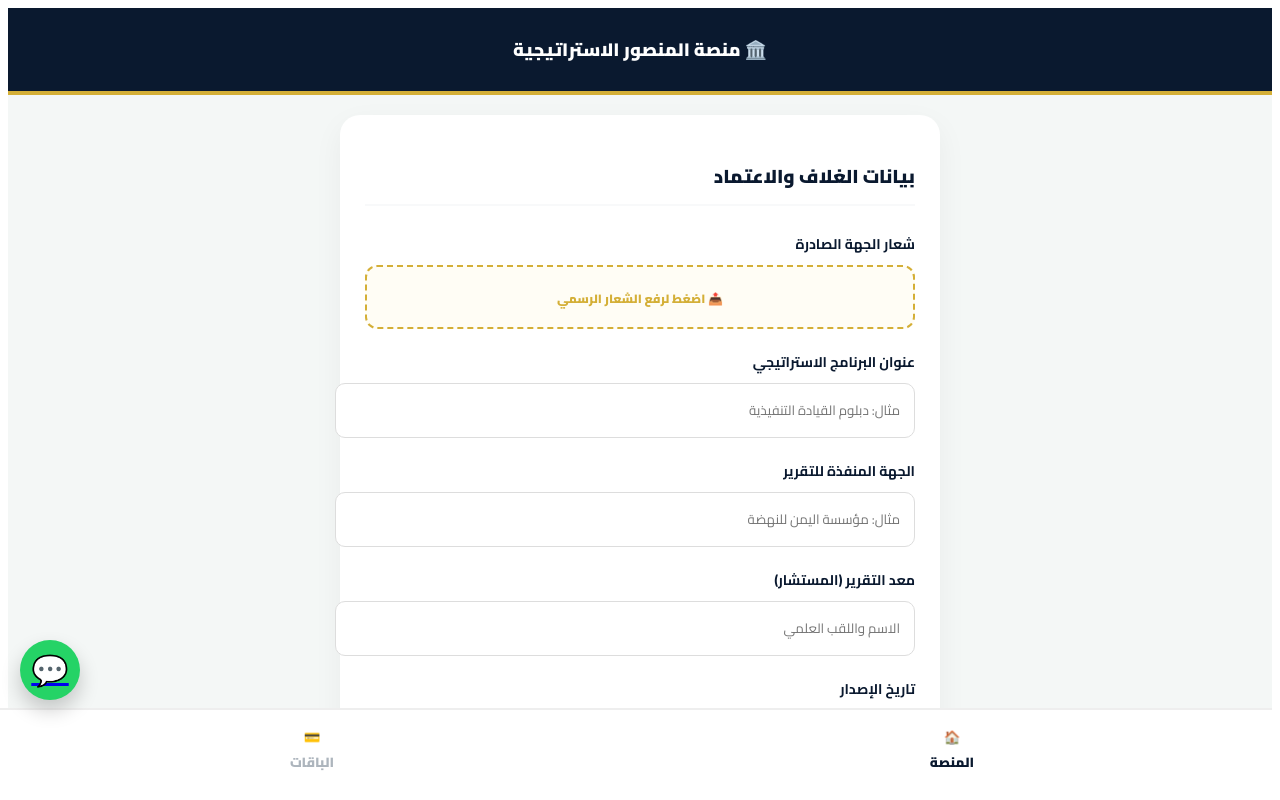
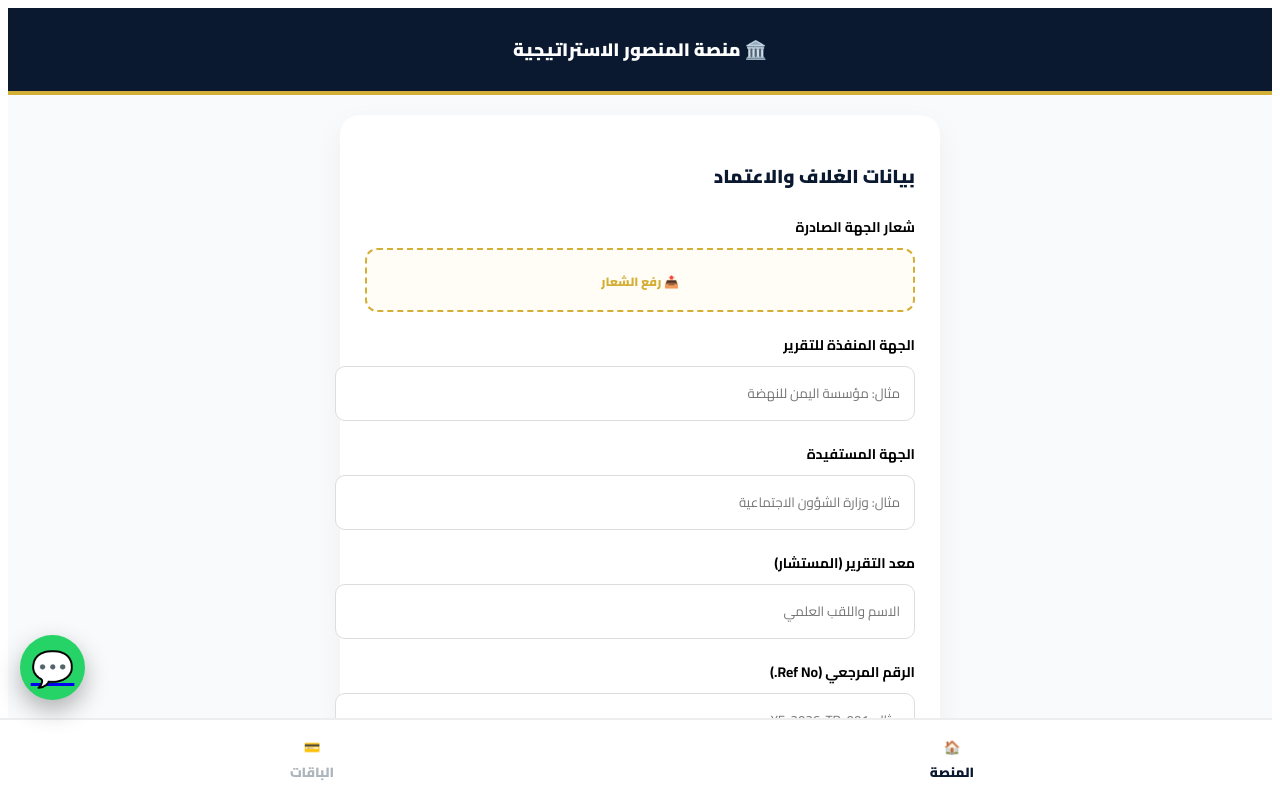
Before and after one commit to al-mansoour-ai/almansour-executive, a Next.js app: page / in a window 1280 px wide. Both pictures are taken after typing "name@example.com" into the empty fields and a click on the button "دخول آمن". Shown: the top 800 px of the page. Built offline with nearby package versions, Linux system fonts and the light colour scheme.

Commit message:
Update index.js

```diff
--- a/pages/index.js
+++ b/pages/index.js
@@ -1,37 +1,90 @@
 import React, { useState, useEffect } from 'react';
 import Head from 'next/head';
-import { trainingData } from '../src/data/training';
 
-export default function SovereignFinalV4() {
+export default function SovereignFinalSuccess() {
   const [activeTab, setActiveTab] = useState('platform');
   const [currentStep, setCurrentStep] = useState(0);
   const [userEmail, setUserEmail] = useState('');
   const [isLoggedIn, setIsLoggedIn] = useState(false);
+  const [generatedCode, setGeneratedCode] = useState('');
+  const [isClient, setIsClient] = useState(false);
+
+  // 12 سؤالاً منهجياً مع أمثلة استشارية واضحة جداً
+  const trainingData = {
+    steps: [
+      {
+        label: "بيانات الغلاف والاعتماد",
+        fields: [
+          { id: "p_logo", label: "شعار الجهة الصادرة", type: "file-upload" },
+          { id: "p_agency", label: "الجهة المنفذة للتقرير", placeholder: "مثال: مؤسسة اليمن للنهضة" },
+          { id: "p_client", label: "الجهة المستفيدة", placeholder: "مثال: وزارة الشؤون الاجتماعية" },
+          { id: "p_author", label: "معد التقرير (المستشار)", placeholder: "الاسم واللقب العلمي" },
+          { id: "p_ref", label: "الرقم المرجعي (Ref No.)", placeholder: "مثال: YF-2026-TR-001" },
+          { id: "p_date", label: "تاريخ الإصدار", type: "strategic-date" },
+          { id: "p_security", label: "درجة السرية", type: "security-dropdown" }
+        ]
+      },
+      {
+        label: "الاستجابة والتعلم (L1 & L2)",
+        questions: [
+          { id: 1, q: "تحليل البيئة اللوجستية والمحتوى", hint: "تقييم التجهيزات.", example: "تم توفير بيئة تدريبية ذكية بمواصفات دولية، كما أن المادة العلمية غطت 95% من الاحتياجات الفعلية." },
+          { id: 2, q: "قياس المشاركة التفاعلية", hint: "رصد الاستجابة.", example: "أظهر المشاركون ارتباطاً مهنياً عالياً، حيث بلغت نسبة المشاركة الفعالة 100%." },
+          { id: 3, q: "تحليل الفجوة المعرفية", hint: "الفارق المعرفي قبل وبعد.", example: "ارتفع مؤشر المعرفة التخصصية من 30% قبلياً إلى 85% بعدياً." },
+          { id: 4, q: "إتقان المهارات المستهدفة", hint: "التمكن الفعلي.", example: "تمكن 90% من المتدربين من بناء مصفوفة المخاطر الاستراتيجية بدقة." }
+        ]
+      },
+      {
+        label: "السلوك والأثر (L3 & L4)",
+        questions: [
+          { id: 5, q: "انعكاس التدريب على العمل", hint: "تغير السلوك الوظيفي.", example: "لوحظ تطبيق نظام المراسلات الموحد وتفعيل بروتوكولات إدارة الأزمات." },
+          { id: 6, q: "تحديات تطبيق المخرجات", hint: "العوائق الميدانية.", example: "نقص الأدوات التقنية اللازمة للتطبيق الفوري في بعض الفروع." },
+          { id: 7, q: "قياس الأثر على KPIs", hint: "التحسن الكمي.", example: "انخفاض زمن معالجة الطلبات بنسبة 15% وتحسن جودة المخرجات الإدارية." },
+          { id: 8, q: "المحاذاة الاستراتيجية", hint: "الربط بالرؤية.", example: "المساهمة المباشرة في تحقيق هدف التحول الرقمي للمؤسسة." }
+        ]
+      },
+      {
+        label: "العائد المالي والخلاصة",
+        questions: [
+          { id: 9, q: "تحليل العائد المالي (ROI)", hint: "الوفر مقابل التكلفة.", example: "القيمة النقدية للوقت الموفر بفضل الأتمتة تعادل 2.5 ضعف تكلفة التدريب." },
+          { id: 10, q: "الأثر غير الملموس", hint: "السمعة والروح المعنوية.", example: "تحسن التناغم بين أعضاء الفريق وارتفاع مؤشر الرضا الوظيفي." },
+          { id: 11, q: "توصيات التطوير", hint: "لضمان الاستدامة.", example: "عقد جلسات متابعة شهرية لمدة 3 أشهر لضمان استقرار التطبيق الميداني." },
+          { id: 12, q: "الخلاصة الاستشارية", hint: "التقييم الفلسفي.", example: "البرنامج حقق أهدافه بامتياز ويُوصى بتعميم المنهجية على بقية الإدارات." }
+        ]
+      }
+    ]
+  };
 
   useEffect(() => {
+    setIsClient(true);
     const savedEmail = localStorage.getItem('user_email');
     if (savedEmail) { setUserEmail(savedEmail); setIsLoggedIn(true); }
   }, []);
 
-  // 📄 محرك توليد التقرير (الطباعة)
-  const handlePrint = () => {
-    window.print();
-  };
+  if (!isClient) return null;
 
   const years = Array.from({ length: 30 }, (_, i) => 2026 - i);
   const months = ["يناير", "فبراير", "مارس", "أبريل", "مايو", "يونيو", "يوليو", "أغسطس", "سبتمبر", "أكتوبر", "نوفمبر", "ديسمبر"];
   const days = Array.from({ length: 31 }, (_, i) => i + 1);
 
-  const step = trainingData.steps[currentStep];
+  const handleLogin = (e) => {
+    e.preventDefault();
+    const email = e.target.email.value;
+    setUserEmail(email);
+    setIsLoggedIn(true);
+    localStorage.setItem('user_email', email);
+  };
+
+  const currentData = trainingData.steps[currentStep];
 
   if (!isLoggedIn) {
     return (
       <div dir="rtl" style={{ background: "#0a192f", minHeight: "100vh", display: "flex", alignItems: "center", justifyContent: "center", fontFamily: "'Cairo', sans-serif" }}>
+        <Head><link href="https://fonts.googleapis.com/css2?family=Cairo:wght@400;700;900&display=swap" rel="stylesheet" /></Head>
         <div style={{ background: "white", padding: "40px", borderRadius: "20px", width: "90%", maxWidth: "400px", textAlign: "center" }}>
           <h2 style={{ fontWeight: 900, color: "#0a192f" }}>🏛️ بوابة المنصور</h2>
-          <form onSubmit={(e) => { e.preventDefault(); setIsLoggedIn(true); localStorage.setItem('user_email', e.target.email.value); setUserEmail(e.target.email.value); }}>
-            <input name="email" type="email" required placeholder="البريد الإلكتروني" style={{ width: "100%", padding: "15px", borderRadius: "10px", border: "1px solid #ddd", marginBottom: "20px", fontFamily: "'Cairo', sans-serif" }} />
-            <button style={{ width: "100%", padding: "15px", background: "#d4af37", color: "white", borderRadius: "10px", border: "none", fontWeight: 900, fontFamily: "'Cairo', sans-serif", cursor: "pointer" }}>دخول آمن</button>
+          <form onSubmit={handleLogin}>
+            <input name="email" type="email" required placeholder="البريد الإلكتروني" style={{ width: "100%", padding: "15px", borderRadius: "10px", border: "1px solid #ddd", marginBottom: "20px", fontFamily: "'Cairo'" }} />
+            <button style={{ width: "100%", padding: "15px", background: "#d4af37", color: "white", borderRadius: "10px", border: "none", fontWeight: 900, fontFamily: "'Cairo'", cursor: "pointer" }}>دخول آمن</button>
           </form>
         </div>
       </div>
@@ -39,81 +92,106 @@ export default function SovereignFinalV4() {
   }
 
   return (
-    <div dir="rtl" style={{ backgroundColor: "#f4f7f6", minHeight: "100vh", fontFamily: "'Cairo', sans-serif", paddingBottom: "110px" }}>
+    <div dir="rtl" style={{ backgroundColor: "#f8fafc", minHeight: "100vh", fontFamily: "'Cairo', sans-serif", paddingBottom: "110px" }}>
       <Head>
-        <title>منصة المنصور الاستراتيجية</title>
         <link href="https://fonts.googleapis.com/css2?family=Cairo:wght@400;700;900&display=swap" rel="stylesheet" />
       </Head>
 
-      <style>{`@media print { nav, button, .no-print { display: none !important; } .print-area { display: block !important; } }`}</style>
+      <style>{`
+        * { font-family: 'Cairo', sans-serif !important; }
+        @media print { .no-print { display: none !important; } .print-only { display: block !important; } }
+      `}</style>
 
+      {/* Header */}
       <div className="no-print" style={{ background: "#0a192f", color: "white", padding: "25px", textAlign: "center", borderBottom: "4px solid #d4af37" }}>
         <h2 style={{ fontSize: "18px", fontWeight: 900, margin: 0 }}>🏛️ منصة المنصور الاستراتيجية</h2>
       </div>
 
       <main style={{ maxWidth: "600px", margin: "20px auto", padding: "0 15px" }}>
+
+        {/* الباقات */}
+        {activeTab === 'pricing' && (
+          <div style={{ background: "white", borderRadius: "20px", padding: "25px", boxShadow: "0 10px 30px rgba(0,0,0,0.05)" }}>
+            <h3 style={{ fontWeight: 900, textAlign: "center" }}>💰 باقات الخدمة السيادية</h3>
+            <div style={{ marginTop: "20px" }}>
+              <div style={{ padding: "15px", border: "1px solid #eee", borderRadius: "10px", marginBottom: "10px" }}><b>مجانية:</b> 1 تقرير استراتيجي (0$)</div>
+              <div style={{ padding: "15px", border: "2px solid #d4af37", borderRadius: "10px", marginBottom: "10px" }}><b>احترافية:</b> 10 تقارير + دعم AI (50$)</div>
+              <div style={{ padding: "15px", background: "#0a192f", color: "white", borderRadius: "10px" }}><b>مؤسسية:</b> تقارير لا محدودة (200$)</div>
+            </div>
+          </div>
+        )}
+
+        {/* الإدارة المخفية */}
+        {activeTab === 'admin' && userEmail === 'almansoourd@gmail.com' && (
+          <div style={{ background: "white", borderRadius: "20px", padding: "30px" }}>
+            <h3 style={{ fontWeight: 900 }}>⚙️ محرك الأكواد</h3>
+            <button onClick={() => setGeneratedCode(`PRO-${Math.floor(1000+Math.random()*9000)}`)} style={{ width: "100%", padding: "15px", background: "#d4af37", color: "white", border: "none", borderRadius: "10px", fontWeight: 900 }}>توليد كود تفعيل</button>
+            {generatedCode && <div style={{ marginTop: "20px", fontSize: "24px", textAlign: "center", fontWeight: 900, color: "#16a34a", border: "2px dashed #16a34a", padding: "10px" }}>{generatedCode}</div>}
+          </div>
+        )}
+
+        {/* المنصة */}
         {activeTab === 'platform' && (
           <div style={{ background: "white", borderRadius: "20px", padding: "25px", boxShadow: "0 10px 30px rgba(0,0,0,0.05)" }}>
-            <h3 style={{ color: "#0a192f", fontWeight: 900, marginBottom: "25px", borderBottom: "2px solid #f8f9fa", paddingBottom: "10px" }}>{step.label}</h3>
+            <h3 style={{ color: "#0a192f", fontWeight: 900, marginBottom: "20px" }}>{currentData.label}</h3>
 
-            {/* الحقول الذكية */}
-            {step.fields && step.fields.map(f => (
+            {currentData.fields && currentData.fields.map(f => (
               <div key={f.id} style={{ marginBottom: "20px" }}>
-                <label style={{ display: "block", fontWeight: 700, marginBottom: "8px", fontSize: "14px", color: "#0a192f" }}>{f.label}</label>
+                <label style={{ display: "block", fontWeight: 700, marginBottom: "8px", fontSize: "14px" }}>{f.label}</label>
                 {f.type === 'file-upload' ? (
                   <div style={{ border: "2px dashed #d4af37", padding: "15px", borderRadius: "12px", textAlign: "center", background: "#fffdf5" }}>
-                    <span style={{ fontSize: "12px", color: "#d4af37", fontWeight: 900 }}>📤 اضغط لرفع الشعار الرسمي</span>
+                    <span style={{ fontSize: "12px", color: "#d4af37", fontWeight: 900 }}>📤 رفع الشعار</span>
                   </div>
                 ) : f.type === 'strategic-date' ? (
                   <div style={{ display: "flex", gap: "5px" }}>
-                    <select style={{ flex: 1, padding: "12px", borderRadius: "10px", border: "1px solid #ddd", fontFamily: "'Cairo'" }}><option>السنة</option>{years.map(y => <option key={y}>{y}</option>)}</select>
-                    <select style={{ flex: 1.2, padding: "12px", borderRadius: "10px", border: "1px solid #ddd", fontFamily: "'Cairo'" }}><option>الشهر</option>{months.map(m => <option key={m}>{m}</option>)}</select>
-                    <select style={{ flex: 1, padding: "12px", borderRadius: "10px", border: "1px solid #ddd", fontFamily: "'Cairo'" }}><option>اليوم</option>{days.map(d => <option key={d}>{d}</option>)}</select>
+                    <select style={{ flex: 1, padding: "10px", borderRadius: "10px", border: "1px solid #ddd" }}><option>السنة</option>{years.map(y => <option key={y}>{y}</option>)}</select>
+                    <select style={{ flex: 1.2, padding: "10px", borderRadius: "10px", border: "1px solid #ddd" }}><option>الشهر</option>{months.map(m => <option key={m}>{m}</option>)}</select>
+                    <select style={{ flex: 1, padding: "10px", borderRadius: "10px", border: "1px solid #ddd" }}><option>اليوم</option>{days.map(d => <option key={d}>{d}</option>)}</select>
                   </div>
+                ) : f.type === 'security-dropdown' ? (
+                  <select style={{ width: "100%", padding: "14px", borderRadius: "10px", border: "1px solid #ddd", color: "#c0392b", fontWeight: 900 }}>
+                    <option>--- حدد السرية ---</option>
+                    <option>📄 عام (Public)</option><option>🔒 مقيد (Restricted)</option><option>🛑 سري (Confidential)</option><option>💎 سري للغاية (Top Secret)</option>
+                  </select>
                 ) : (
-                  <input type="text" placeholder={f.placeholder} style={{ width: "100%", padding: "14px", borderRadius: "10px", border: "1px solid #ddd", fontFamily: "'Cairo'" }} />
+                  <input type="text" placeholder={f.placeholder} style={{ width: "100%", padding: "14px", borderRadius: "10px", border: "1px solid #ddd" }} />
                 )}
               </div>
             ))}
 
-            {/* الأسئلة بوضوح فائق */}
-            {step.questions && step.questions.map(q => (
+            {currentData.questions && currentData.questions.map(q => (
               <div key={q.id} style={{ marginBottom: "30px" }}>
-                <label style={{ display: "block", fontWeight: 900, fontSize: "16px", color: "#0a192f", marginBottom: "10px" }}>{q.id}. {q.q}</label>
-
-                {/* صندوق المثال المطور */}
+                <label style={{ display: "block", fontWeight: 900, fontSize: "16px", marginBottom: "10px" }}>{q.id}. {q.q}</label>
                 <div style={{ background: "#f0fdf4", padding: "15px", borderRadius: "12px", borderRight: "5px solid #22c55e", marginBottom: "12px" }}>
-                   <div style={{ fontSize: "11px", color: "#166534", fontWeight: 900, marginBottom: "5px" }}>💡 مثال تطبيقي استرشادي:</div>
+                   <div style={{ fontSize: "11px", color: "#166534", fontWeight: 900 }}>💡 مثال تطبيقي استرشادي:</div>
                    <div style={{ fontSize: "13px", color: "#1e293b", lineHeight: "1.6", fontStyle: "italic" }}>{q.example}</div>
                 </div>
-
-                <textarea rows="4" style={{ width: "100%", padding: "15px", borderRadius: "12px", border: "1px solid #cbd5e1", fontFamily: "'Cairo'", fontSize: "14px" }} placeholder="ادخل التحليل الاستراتيجي هنا..."></textarea>
+                <textarea rows="4" style={{ width: "100%", padding: "15px", borderRadius: "12px", border: "1px solid #cbd5e1" }} placeholder="ادخل التحليل الاستراتيجي هنا..."></textarea>
               </div>
             ))}
 
             <div className="no-print" style={{ display: "flex", gap: "12px", marginTop: "40px" }}>
-              {currentStep > 0 && <button onClick={() => setCurrentStep(currentStep - 1)} style={{ flex: 1, padding: "15px", borderRadius: "12px", background: "#f1f5f9", fontWeight: 700, border: "none", fontFamily: "'Cairo'" }}>السابق</button>}
-
+              {currentStep > 0 && <button onClick={() => setCurrentStep(currentStep - 1)} style={{ flex: 1, padding: "15px", borderRadius: "12px", background: "#f1f5f9", fontWeight: 700, border: "none" }}>السابق</button>}
               {currentStep < 3 ? (
-                <button onClick={() => setCurrentStep(currentStep + 1)} style={{ flex: 2, padding: "15px", borderRadius: "12px", background: "#0a192f", color: "white", fontWeight: 900, border: "none", fontFamily: "'Cairo'" }}>التالي 🚀</button>
+                <button onClick={() => setCurrentStep(currentStep + 1)} style={{ flex: 2, padding: "15px", borderRadius: "12px", background: "#0a192f", color: "white", fontWeight: 900 }}>التالي 🚀</button>
               ) : (
-                <button onClick={handlePrint} style={{ flex: 2, padding: "15px", borderRadius: "12px", background: "#d4af37", color: "#0a192f", fontWeight: 900, border: "none", fontFamily: "'Cairo'" }}>توليد التقرير النهائي 📄</button>
+                <button onClick={() => window.print()} style={{ flex: 2, padding: "15px", borderRadius: "12px", background: "#d4af37", color: "#0a192f", fontWeight: 900 }}>توليد التقرير 📄</button>
               )}
             </div>
           </div>
         )}
       </main>
 
-      {/* زر الواتساب الثابت */}
-      <a href="https://wa.me/967774575749" target="_blank" className="no-print" style={{ position: "fixed", bottom: "100px", left: "20px", width: "60px", height: "60px", background: "#25d366", borderRadius: "50%", display: "flex", alignItems: "center", justifyContent: "center", boxShadow: "0 10px 20px rgba(0,0,0,0.2)", zIndex: 9999 }}>
-        <span style={{ fontSize: "30px" }}>💬</span>
+      {/* زر الواتساب */}
+      <a href="https://wa.me/967774575749" target="_blank" className="no-print" style={{ position: "fixed", bottom: "100px", left: "20px", width: "65px", height: "65px", background: "#25d366", borderRadius: "50%", display: "flex", alignItems: "center", justifyContent: "center", boxShadow: "0 10px 25px rgba(0,0,0,0.3)", zIndex: 9999 }}>
+        <span style={{ fontSize: "35px", color: "white" }}>💬</span>
       </a>
 
-      {/* شريط التنقل السفلي */}
-      <nav className="no-print" style={{ position: "fixed", bottom: 0, width: "100%", height: "80px", background: "white", display: "flex", borderTop: "2px solid #eee", zIndex: 1000, paddingBottom: "10px" }}>
-        <button onClick={() => setActiveTab('platform')} style={{ flex: 1, border: "none", background: "none", color: activeTab === 'platform' ? "#0a192f" : "#adb5bd", fontFamily: "'Cairo'", fontWeight: 900 }}>🏠<br/>المنصة</button>
-        <button onClick={() => setActiveTab('pricing')} style={{ flex: 1, border: "none", background: "none", color: activeTab === 'pricing' ? "#0a192f" : "#adb5bd", fontFamily: "'Cairo'", fontWeight: 900 }}>💳<br/>الباقات</button>
-        {userEmail === 'almansoourd@gmail.com' && <button onClick={() => setActiveTab('admin')} style={{ flex: 1, border: "none", background: "none", color: "#d4af37", fontFamily: "'Cairo'", fontWeight: 900 }}>⚙️<br/>الإدارة</button>}
+      {/* Navbar */}
+      <nav className="no-print" style={{ position: "fixed", bottom: 0, width: "100%", height: "80px", background: "white", display: "flex", borderTop: "2px solid #eee", zIndex: 1000 }}>
+        <button onClick={() => setActiveTab('platform')} style={{ flex: 1, border: "none", background: "none", color: activeTab === 'platform' ? "#0a192f" : "#adb5bd", fontWeight: 900 }}>🏠<br/>المنصة</button>
+        <button onClick={() => setActiveTab('pricing')} style={{ flex: 1, border: "none", background: "none", color: activeTab === 'pricing' ? "#0a192f" : "#adb5bd", fontWeight: 900 }}>💳<br/>الباقات</button>
+        {userEmail === 'almansoourd@gmail.com' && <button onClick={() => setActiveTab('admin')} style={{ flex: 1, border: "none", background: "none", color: "#d4af37", fontWeight: 900 }}>⚙️<br/>الإدارة</button>}
       </nav>
     </div>
   );
```
